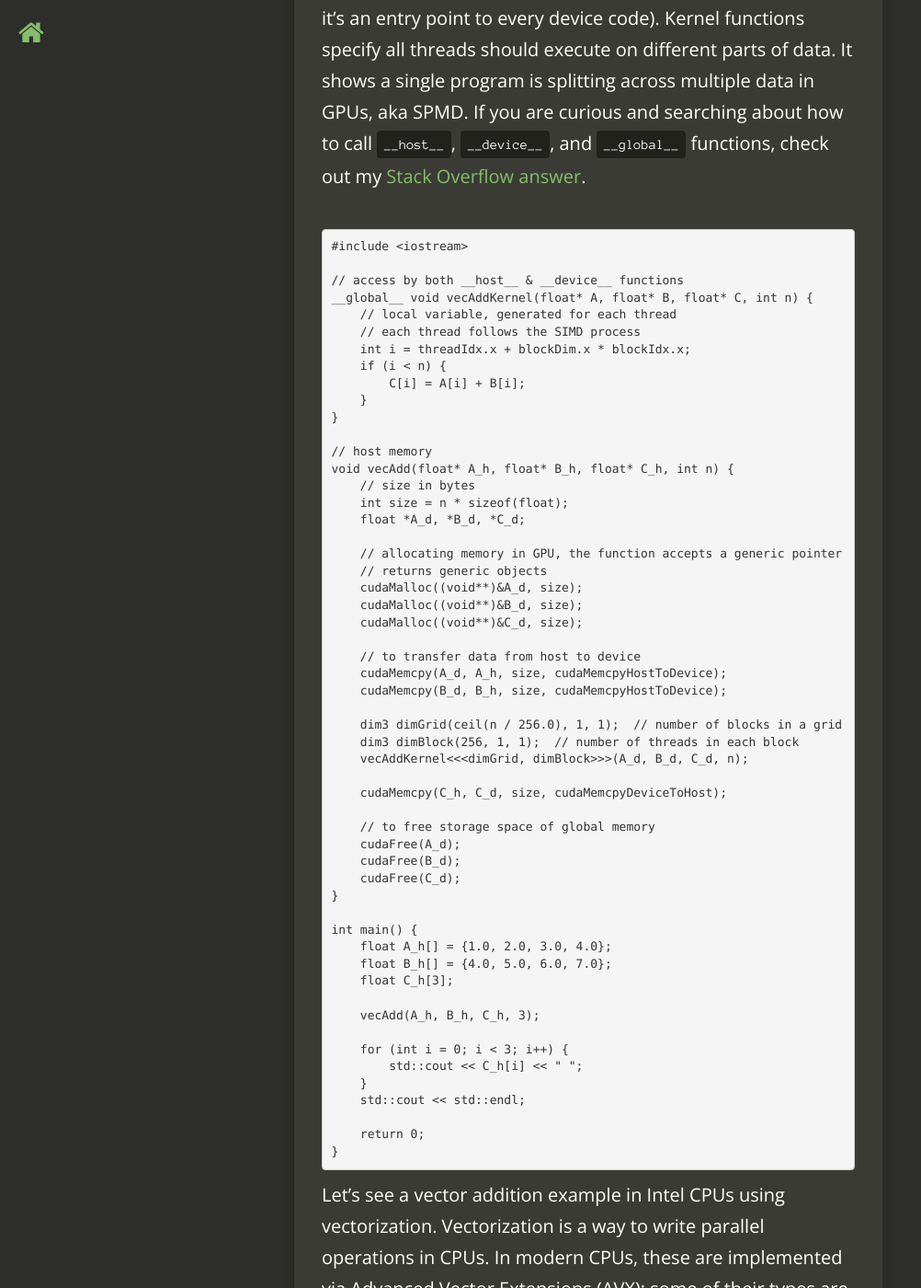
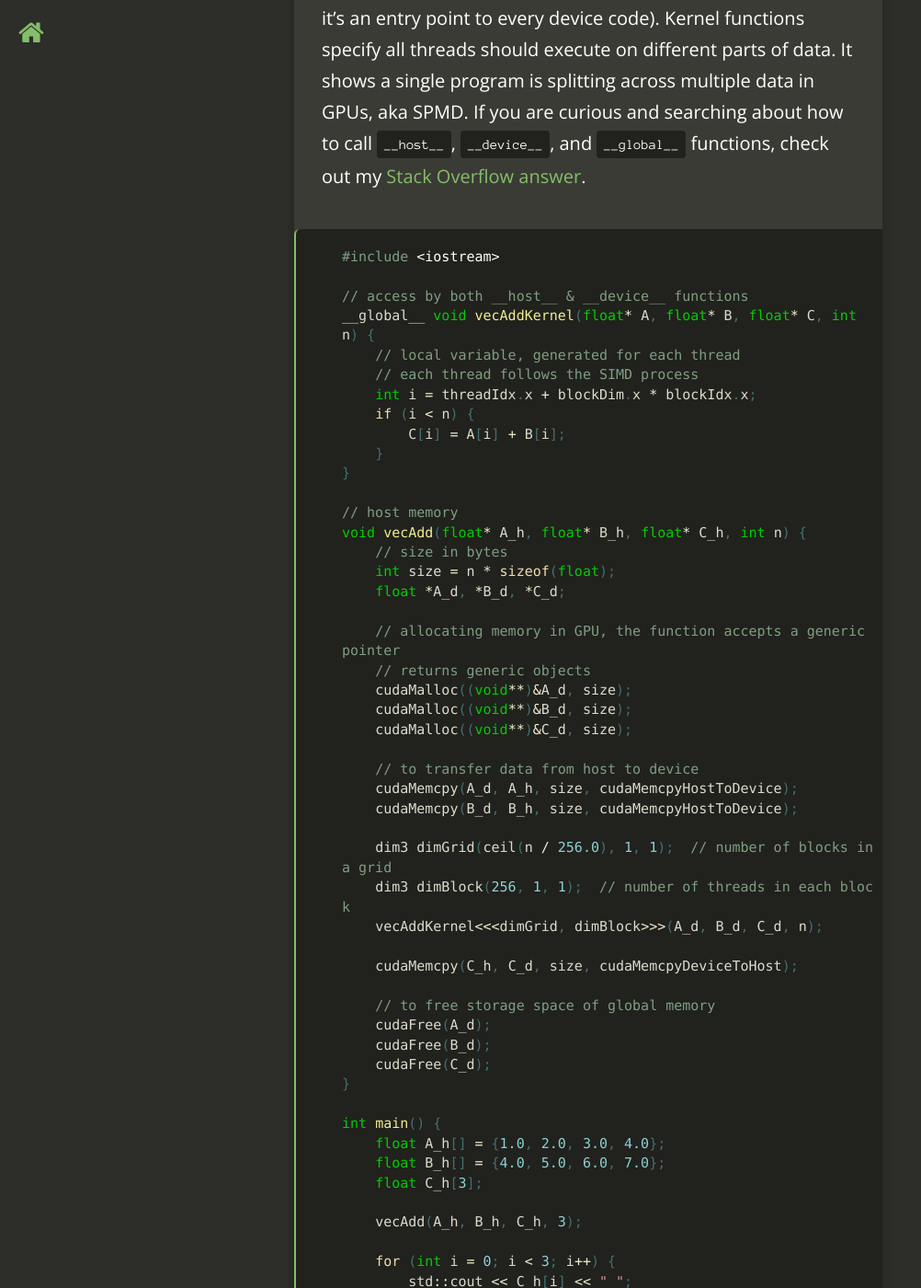
Before and after one commit to khushi-411/khushi-411.github.io, a Jekyll site: the page built from _posts/2023-08-11-gpu_intro.md, in a window 1280 px wide and 1400 px high, scrolled down 5001 px. Shown: the whole window at 92% size, without its empty margins (0-1002 px from the left). Built offline with Jekyll 4.4.1, drawn with Linux system fonts in a browser that asks for light colours; nearby versions of some CDN libraries; comment, search, counter and statistics services are not loaded; some of the changed text lies outside the part shown.

Commit message:
change code highlighting

````diff
--- a/_posts/2023-08-11-gpu_intro.md
+++ b/_posts/2023-08-11-gpu_intro.md
@@ -127,7 +127,7 @@ Kernel functions specify all threads should execute on different parts of data.
 It shows a single program is splitting across multiple data in GPUs, aka SPMD.
 If you are curious and searching about how to call `__host__`, `__device__`, and `__global__`
 functions, check out my [Stack Overflow answer](https://stackoverflow.com/a/76863144/14473589).
-```cu
+```cpp
 #include <iostream>
 
 // access by both __host__ & __device__ functions
````
